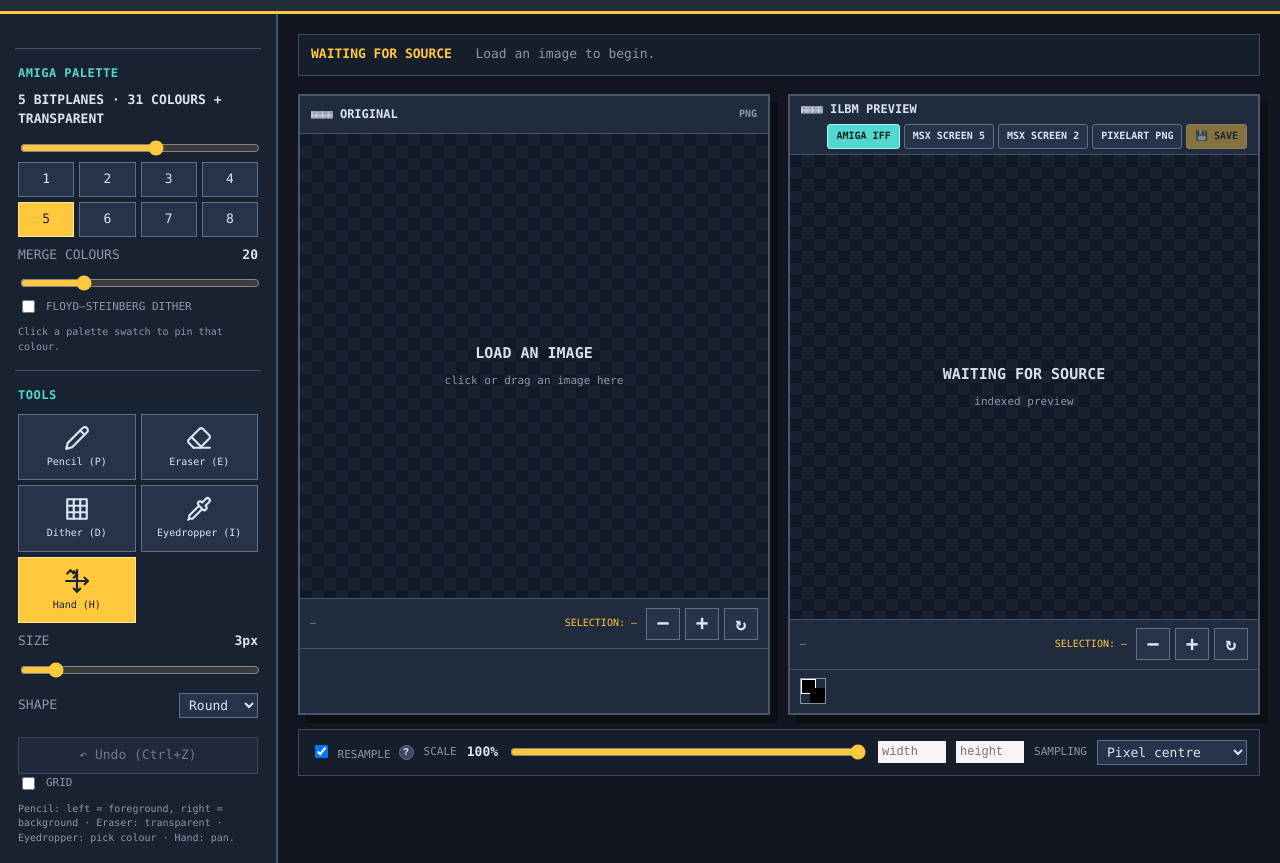
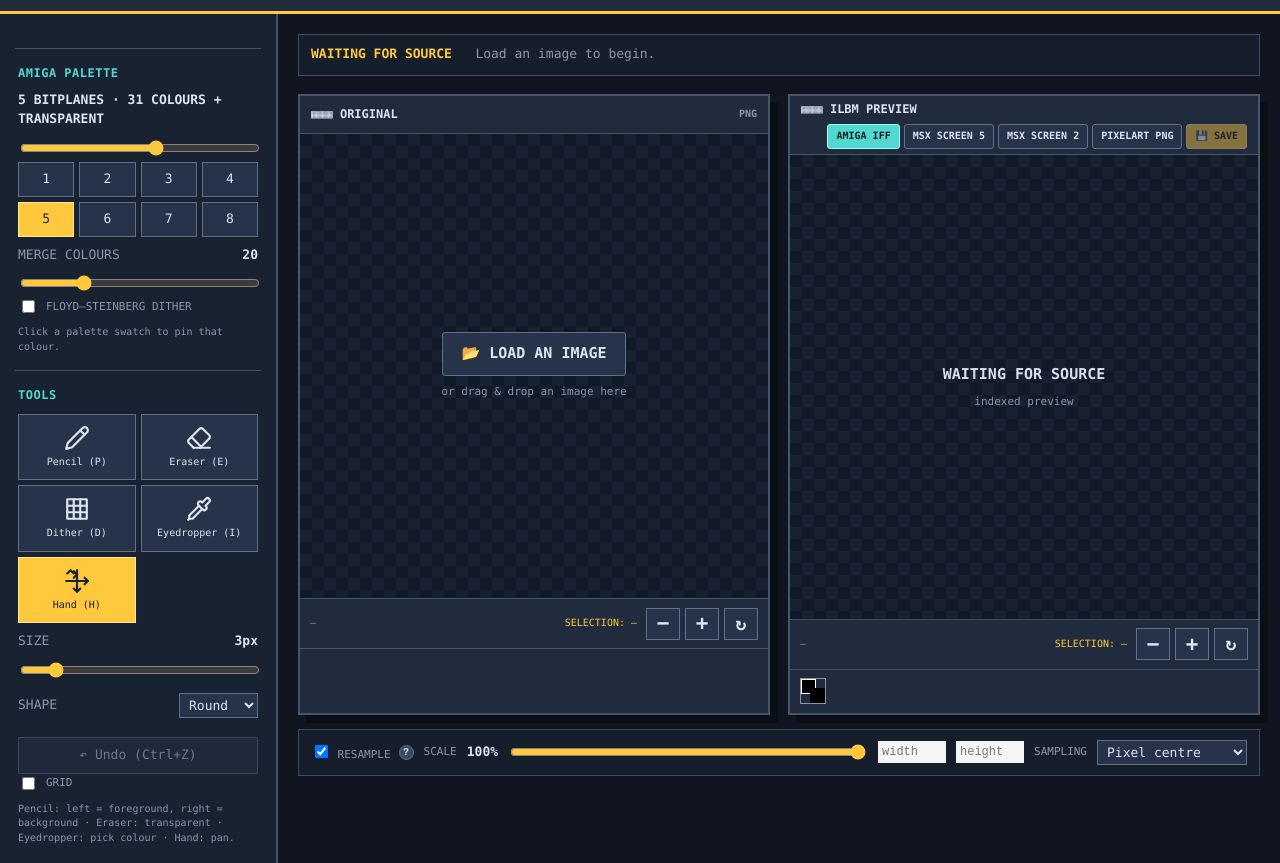
Before and after one commit to Windigo/pixelforge, a website built with Vite: page index.html in a window 1280 px wide. Shown: the part 50-913 px from the top of the page. Built offline with nearby package versions, Linux system fonts and the light colour scheme.

Commit message:
Zichtbare LOAD-knop + pointer-cursor in de dropzone van het origineel

```diff
--- a/src/components/preview-pane.ts
+++ b/src/components/preview-pane.ts
@@ -82,7 +82,7 @@ export class PreviewPane extends LitElement {
               `}
         </div>
         <div
-          class="canvas-wrap"
+          class=${kind === 'original' ? 'canvas-wrap droppable' : 'canvas-wrap'}
           @pointerdown=${(e: PointerEvent) => this.onPointerDown(e)}
           @pointermove=${(e: PointerEvent) => this.onPointerMove(e)}
           @pointerup=${(e: PointerEvent) => this.onPointerUp(e)}
@@ -99,7 +99,7 @@ export class PreviewPane extends LitElement {
           <canvas class="brush-cursor" hidden></canvas>
           <div class="empty" ?hidden=${!empty}>
             ${kind === 'original'
-              ? html`LOAD AN IMAGE<small>click or drag an image here</small>`
+              ? html`<button class="load-btn" @click=${() => store.fileInput?.click()}>📂 LOAD AN IMAGE</button><small>or drag & drop an image here</small>`
               : html`WAITING FOR SOURCE<small>indexed preview</small>`}
           </div>
         </div>
--- a/src/styles.css
+++ b/src/styles.css
@@ -190,6 +190,15 @@ pf-preview-pane { display: block; }
 }
 .empty[hidden] { display: none; }
 .empty small { color: var(--muted); font-weight: normal; font-size: 11px; margin-top: 8px; }
+.load-btn {
+  pointer-events: auto;
+  font: inherit; color: var(--ink); background: #273348;
+  border: 1px solid #61708a; cursor: pointer;
+  padding: 10px 18px; font-weight: bold; border-radius: 3px;
+  justify-self: center;
+}
+.load-btn:hover { border-color: var(--yellow); color: #fff; }
+.canvas-wrap.droppable { cursor: pointer; }
 .dropping { outline: 2px dashed var(--yellow); outline-offset: -6px; }
 
 .window-foot {
```
